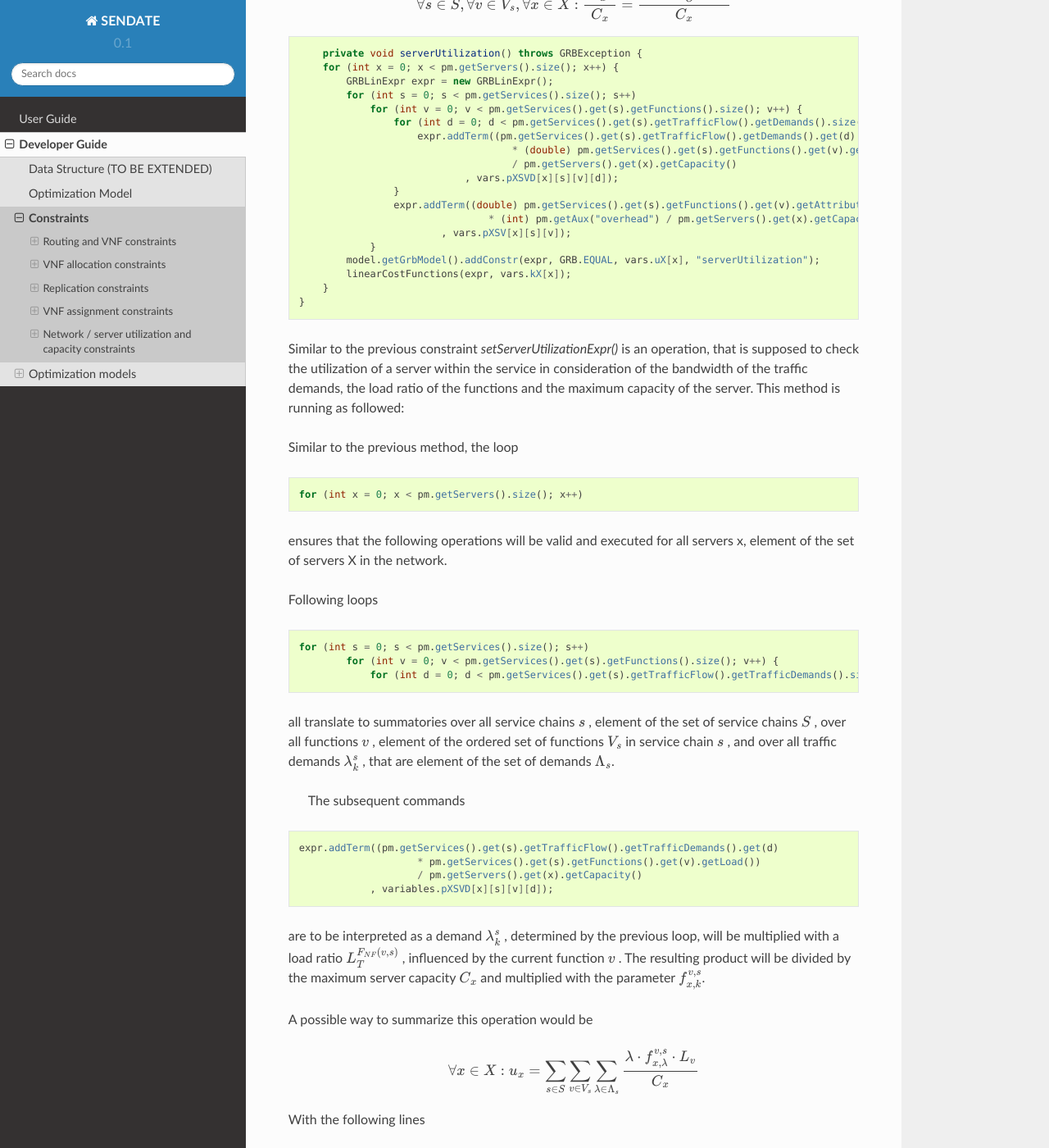
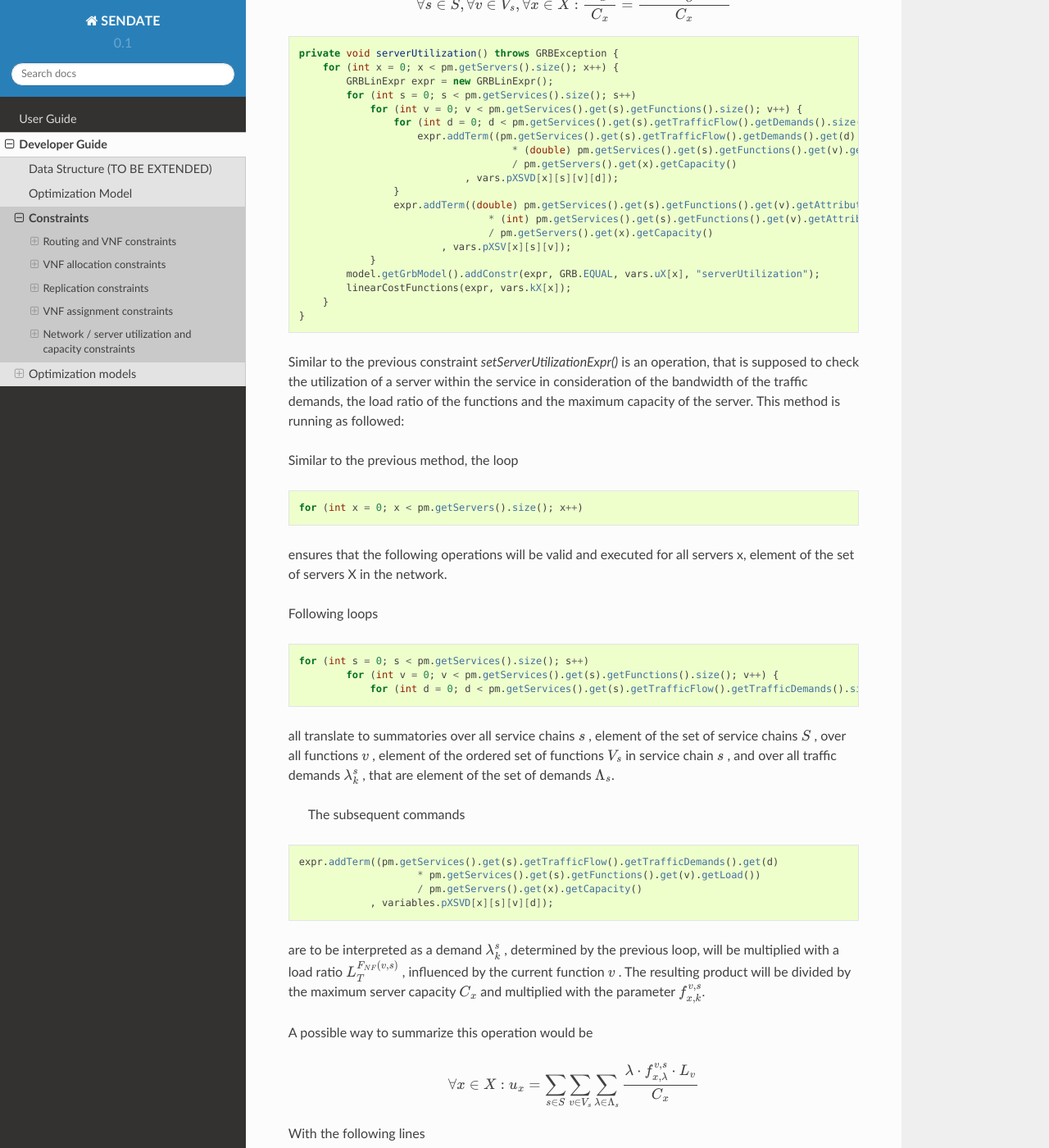
Before and after one commit to fcarp10/nsp4j-optimizer, a Sphinx documentation site: the page built from documentation/developer_guide/constraints.rst, in a window 1280 px wide and 1400 px high, scrolled down 17313 px. Shown: the whole window at 82% size. Built offline with Sphinx 7.4.7 and the Read the Docs theme 2.0.0, drawn with Linux system fonts in a browser that asks for light colours; some of the changed text lies outside the part shown.

Commit message:
constrains 17-12-2018

```diff
--- a/documentation/developer_guide/constraints.rst
+++ b/documentation/developer_guide/constraints.rst
@@ -1024,7 +1024,7 @@
 
 .. code-block:: java
 
-	private void serverUtilization() throws GRBException {
+    private void serverUtilization() throws GRBException {
         for (int x = 0; x < pm.getServers().size(); x++) {
             GRBLinExpr expr = new GRBLinExpr();
             for (int s = 0; s < pm.getServices().size(); s++)
@@ -1035,14 +1035,16 @@
                                         / pm.getServers().get(x).getCapacity()
                                 , vars.pXSVD[x][s][v][d]);
                     }
-                    expr.addTerm((double) pm.getServices().get(s).getFunctions().get(v).getAttribute("load")
-                                    * (int) pm.getAux("overhead") / pm.getServers().get(x).getCapacity()
+                    expr.addTerm((double) pm.getServices().get(s).getFunctions().get(v).getAttribute("overhead")
+                                    * (int) pm.getServices().get(s).getFunctions().get(v).getAttribute("maxInstances")
+                                    / pm.getServers().get(x).getCapacity()
                             , vars.pXSV[x][s][v]);
                 }
             model.getGrbModel().addConstr(expr, GRB.EQUAL, vars.uX[x], "serverUtilization");
             linearCostFunctions(expr, vars.kX[x]);
         }
     }
+
 
 
 
```
Also changed, not shown: other parts of documentation/developer_guide/constraints.rst (+1 -1 lines).
